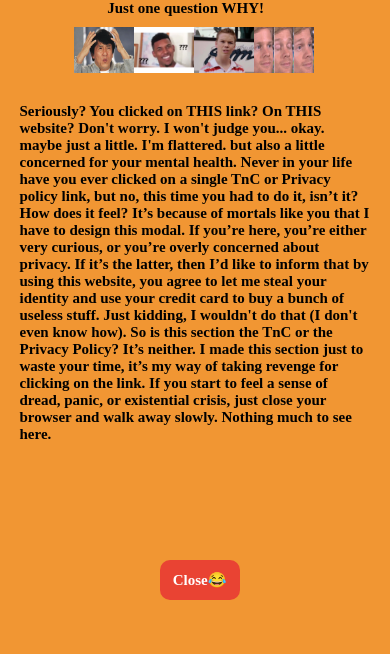
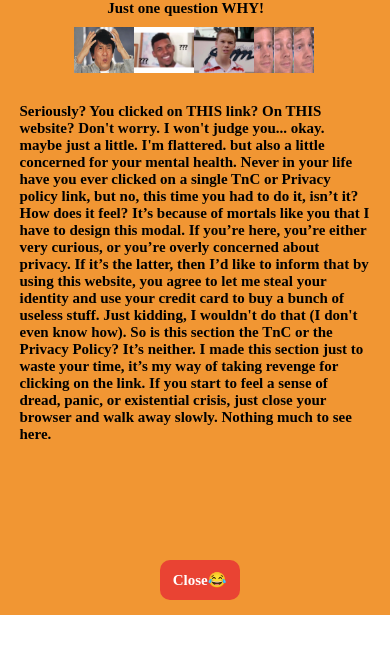
Before and after one commit to heyanik/GetEat, a React (Create React App) app: page /terms in a window 390 px wide. Shown: the top 654 px of the page. Built offline with nearby package versions, Linux system fonts and the light colour scheme; a web font is replaced by a local one.

Commit message:
fixing bugs

```diff
--- a/src/components/Pages/Terms.css
+++ b/src/components/Pages/Terms.css
@@ -37,11 +37,10 @@
 @media screen and (max-width: 576px) {
   .terms-container {
     background-color: #f19633;
-    height: 1000px;
+    /* height: 1000px; */
   }
   .terms-container > h1 {
     font-size: 15px;
-    margin-top: 10px;
     margin: auto;
     width: 45%;
   }
```
